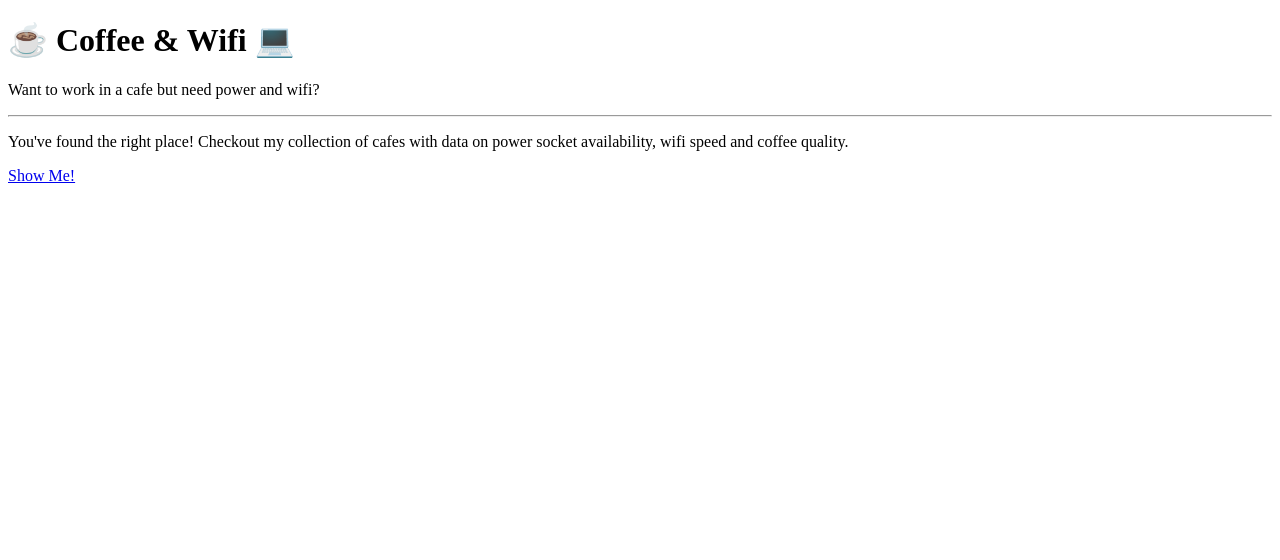
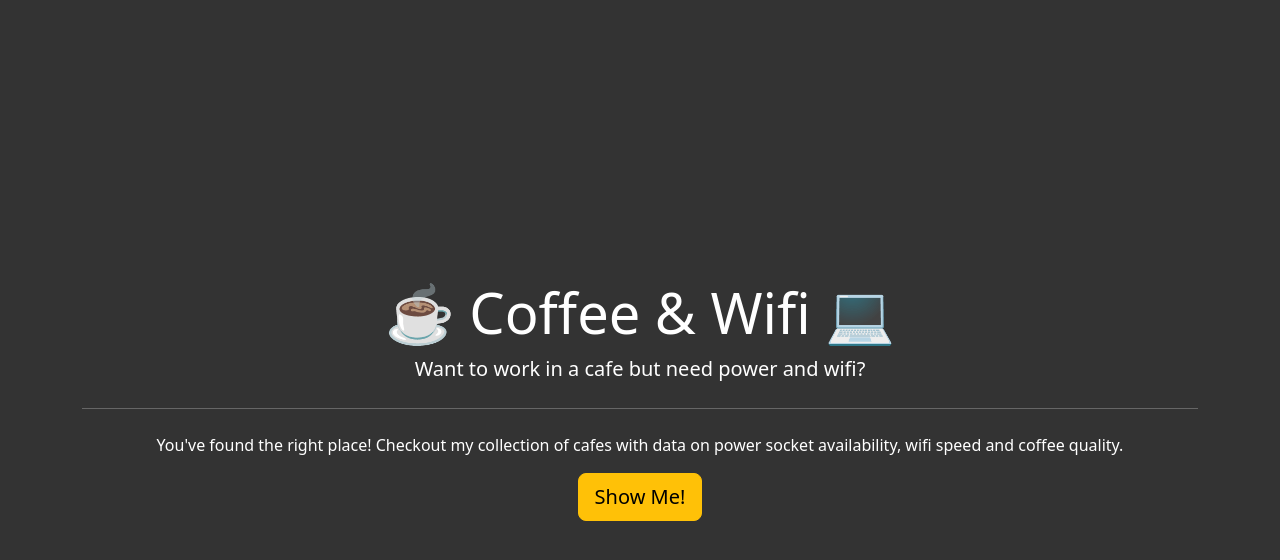
Before and after one commit to Alonasa/100DaysOfPyhton, a Flask app: page / in a window 1280 px wide. Shown: the top 560 px of the page. Run offline with Flask 3, Linux system fonts and the light colour scheme; some libraries are stand-ins or nearby versions.

Commit message:
added styles for base template and make routing for main and inner page

```diff
--- a/daySixtyTwo/templates/base.html
+++ b/daySixtyTwo/templates/base.html
@@ -1,14 +1,15 @@
 <!DOCTYPE html>
 <html lang="en">
 <head>
-    <meta charset="UTF-8" />
+    <meta charset="UTF-8"/>
     <meta
             name="viewport"
             content="width=device-width, initial-scale=1, shrink-to-fit=no"
     />
-
     {% block styles %}
     <!-- Load Bootstrap-Flask CSS here -->
+    {{bootstrap.load_css()}}
+    <link rel="stylesheet" type="text/css" href="{{url_for('static', filename='../static/css/styles.css')}}">
 
     <!-- Link to the styles.css here to apply styling to all the child templates.-->
 
--- a/daySixtyTwo/templates/cafes.html
+++ b/daySixtyTwo/templates/cafes.html
@@ -15,7 +15,7 @@
                 cafe-data.csv file. -->
             </table>
 
-      <p><a href="#">Return to index page</a></p>
+            <p><a href="/">Return to index page</a></p>
 
         </div>
     </div>
--- a/daySixtyTwo/templates/index.html
+++ b/daySixtyTwo/templates/index.html
@@ -1,15 +1,15 @@
 {% extends 'base.html' %}
 {% block title %}Coffee and Wifi{% endblock %}
-
 {% block content %}
 <div class="jumbotron text-center">
     <div class="container">
-  <h1 class="display-4">☕️ Coffee & Wifi 💻</h1>
-  <p class="lead">Want to work in a cafe but need power and wifi?</p>
-  <hr class="my-4">
-  <p>You've found the right place! Checkout my collection of cafes with data on power socket availability, wifi speed and coffee quality.</p>
-  <a class="btn btn-warning btn-lg" href="#" role="button">Show Me!</a>
+        <h1 class="display-4">☕️ Coffee & Wifi 💻</h1>
+        <p class="lead">Want to work in a cafe but need power and wifi?</p>
+        <hr class="my-4">
+        <p>You've found the right place! Checkout my collection of cafes with data on power socket availability, wifi
+            speed and coffee quality.</p>
+        <a class="btn btn-warning btn-lg" href="{{url_for('cafes')}}" role="button">Show Me!</a>
+    </div>
 </div>
-    </div>
 
 {% endblock %}
```
Lines whose indentation alone changed are shown as unchanged.
